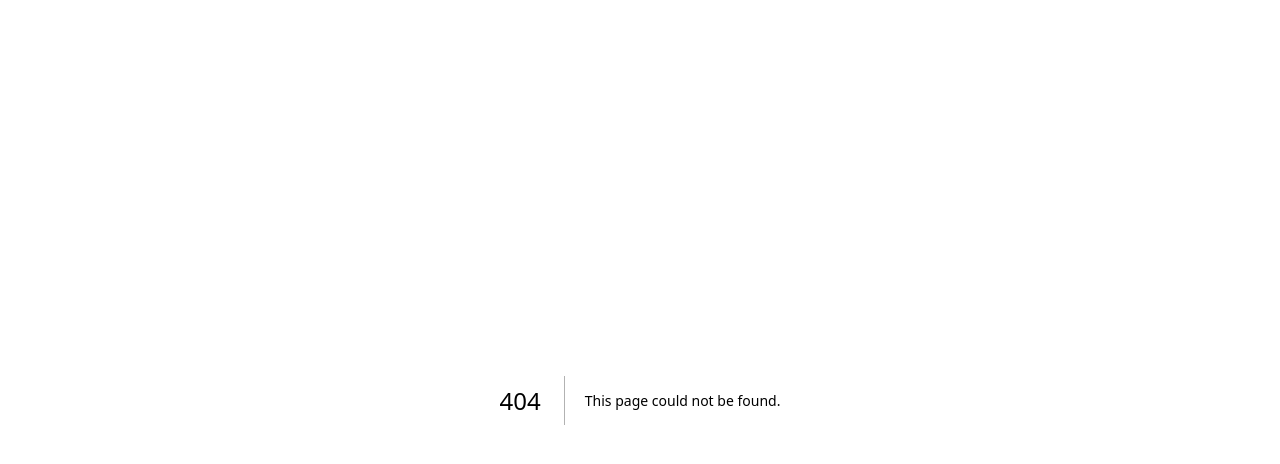
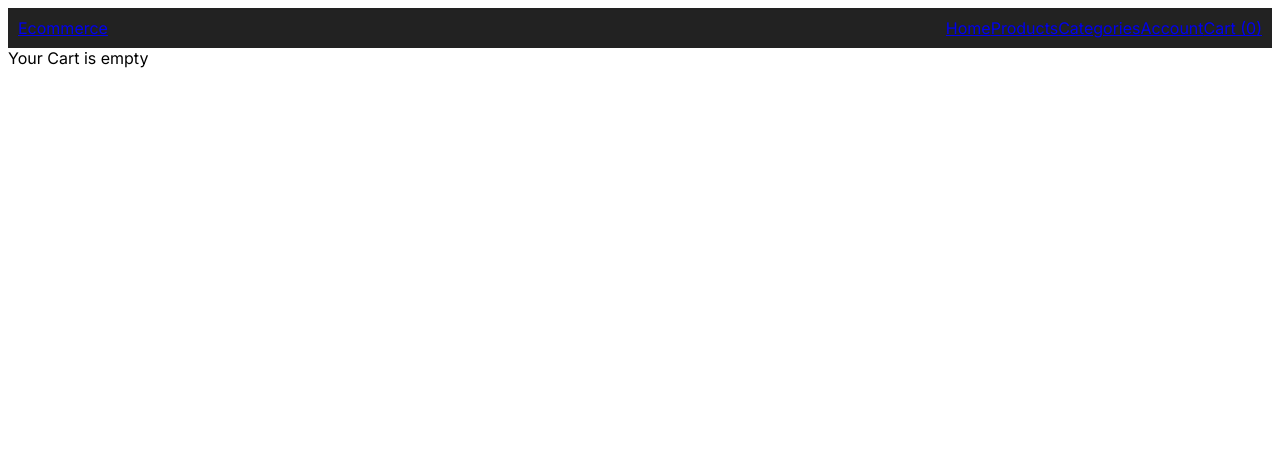
Before and after one commit to shresthyadav618/e-commerce-front, a Next.js app: page /cart in a window 1280 px wide. Before the commit this address had no page. Shown: the top 464 px of the page. Built offline with nearby package versions, Linux system fonts and the light colour scheme.

Commit message:
added cart page and getById routeHandler

```diff
--- a/components/cartContext.js
+++ b/components/cartContext.js
@@ -1,12 +1,19 @@
 "use client"
-import { createContext, useState } from "react";
+import { createContext, useEffect, useState } from "react";
 export const CartContext = createContext({});
 
 export function CartContextProvider({children}){
-    const [cartProducts,setCartProducts] = useState([]);
+    console.log(typeof(window));
+    const windowType = typeof(window);
+    const [cartProducts,setCartProducts] = useState( windowType!=='undefined' ? JSON.parse(sessionStorage.getItem('cart')) || [] : [] );
+
     console.log('INSIDE THE CONTEXT',cartProducts);
+    useEffect(()=>{
+        sessionStorage.setItem('cart',JSON.stringify(cartProducts));
+
+    },[cartProducts])
     function addToCart(productId){
-        if(cartProducts.includes(productId)){
+        if(cartProducts?.includes(productId)){
             return;
         }
         setCartProducts((prev)=>{
--- a/package.json
+++ b/package.json
@@ -10,6 +10,7 @@
   },
   "dependencies": {
     "autoprefixer": "10.4.15",
+    "axios": "^1.5.0",
     "eslint": "8.48.0",
     "eslint-config-next": "13.4.19",
     "mongoose": "^7.5.0",
--- /dev/null
+++ b/src/app/api/getById/route.js
@@ -0,0 +1,33 @@
+
+import { connect } from "@/dbConfig/dbConfig";
+import { productModel } from "@/models/productsModel";
+import { NextResponse } from "next/server";
+
+await connect();
+export async function POST(NextRequest){
+
+    try{
+        const reqBody = await NextRequest.json();
+        console.log(reqBody);
+        const {ids} = reqBody;
+
+        const products = await Promise.all(ids?.map(async(_id)=>{
+            const gotProduct = await productModel.findById(_id);
+            return gotProduct;
+        }))
+
+
+        return NextResponse.json({
+            status : 200,
+            products
+        })
+    }catch(err){
+
+
+        return NextResponse.json({
+            status : 500,
+            error : 'There was some error getting back the product'
+        })
+    }
+
+}
--- /dev/null
+++ b/src/app/cart/page.js
@@ -0,0 +1,52 @@
+'use client'
+import axios from "axios"
+import { useContext, useEffect, useState } from "react"
+import { CartContext } from "../../../components/cartContext"
+import Header from "../../../components/header"
+import "../../styles/cart.css"
+export default function page(){
+    const windowType = typeof(window);
+    if(windowType!=='undefined'){
+        const cartSession = sessionStorage.getItem('cart');
+        console.log('THE SESSION STORAGE CART',cartSession);
+    }
+    const {cartProducts} = useContext(CartContext);
+    console.log('THE VALUE OF CART PRODUCTS ARE : ',cartProducts);
+    const [products,setProducts] = useState([]);
+    useEffect(()=>{
+         async function getData(){
+            if(cartProducts.length > 0){
+                const response = axios.post('/api/getById',{ids : cartProducts});
+                const responseJSON = await response.json();
+                if(response.ok){
+                    console.log('GOT THE RESPONSE',responseJSON);
+                    setProducts(responseJSON);
+                }else{
+                    console.log('SOME ERROR , INSIDE CART PAGE',responseJSON);
+                }
+             }
+         }
+         getData();
+    },[cartProducts])
+return(
+    <div className="flex flex-col w-full">
+        <Header/>
+        <div className="flex w-full gap-x-8 items-center justify-center bg-[#f0f0f0] p-6 cart__container">
+           <div className="cart__first__container w-[50%] bg-white text-black p-4 rounded-lg">
+            {cartProducts.length ?
+                 <div>
+                  <h2 className="font-bold">Cart</h2>
+                 </div>
+                    :
+                 <div>Your Cart is empty</div>}
+           </div>
+           {cartProducts && cartProducts.length>0 &&
+           <div className="cart__second__container w-[30%] bg-white text-black flex flex-col p-4 rounded-lg gap-y-4">
+            <h1 className="font-bold">Order Information</h1>
+            <button className="new__cart__btn">Continue to payment</button>
+           </div>
+           }
+        </div>
+    </div>
+)
+}
--- a/src/app/globals.css
+++ b/src/app/globals.css
@@ -29,3 +29,10 @@ svg{
   border-radius: 5px;
   font-weight: 600;
 }
+.new__cart__btn{
+  color: white;
+  padding: 5px 10px;
+  border-radius: 5px;
+  font-weight: 600;
+  background-color: #0D3D29;
+}
--- a/src/models/categories.js
+++ b/src/models/categories.js
@@ -1,5 +1,5 @@
 import mongoose from "mongoose";
-const categoriesSchema = mongoose.Schema({
+export const categoriesSchema = mongoose.Schema({
     name : {
         type : String,
         required : true
--- /dev/null
+++ b/src/styles/cart.css
@@ -0,0 +1,3 @@
+.cart__container > div{
+    min-height: 200px;
+}
```
Also changed, not shown: 1 other file (tests, documents, lock files or other folders).
